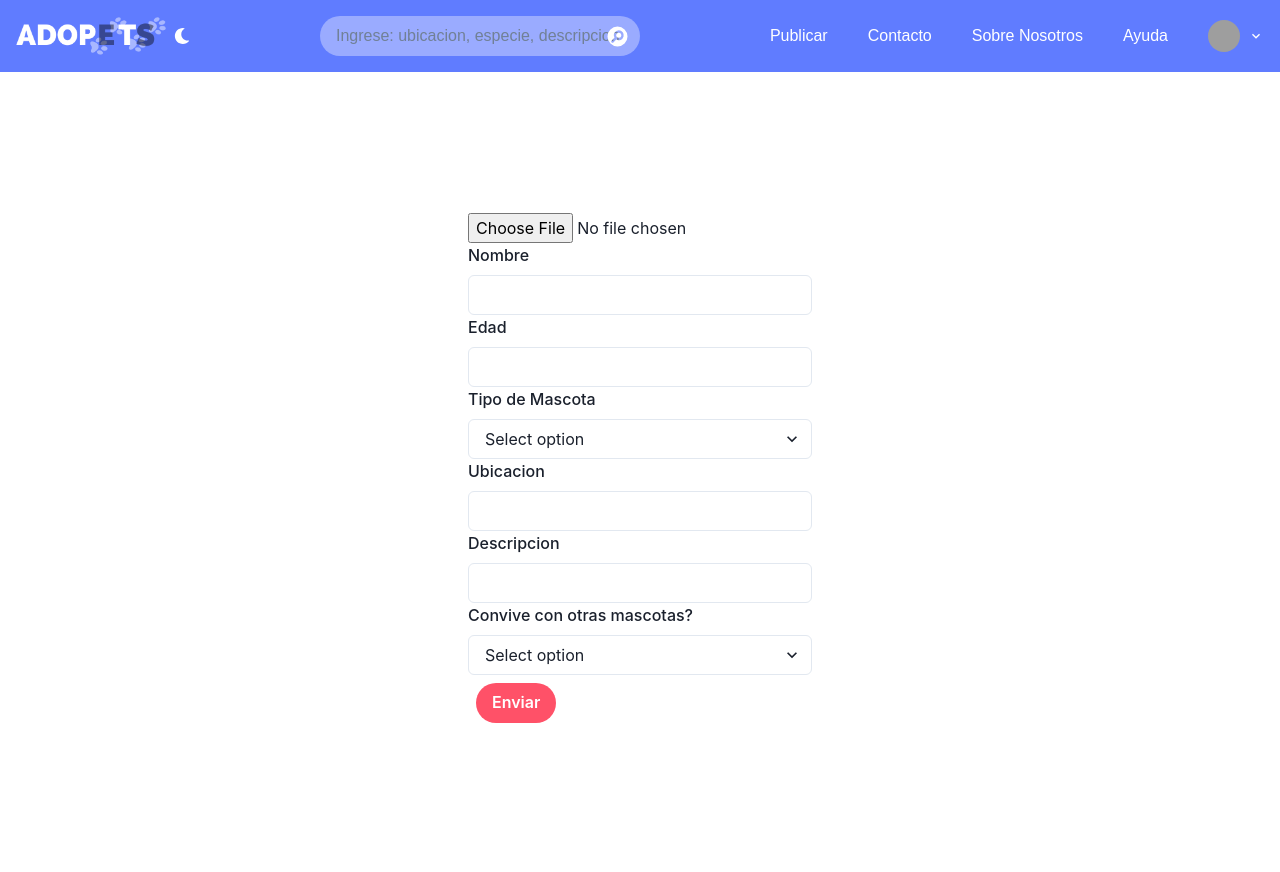
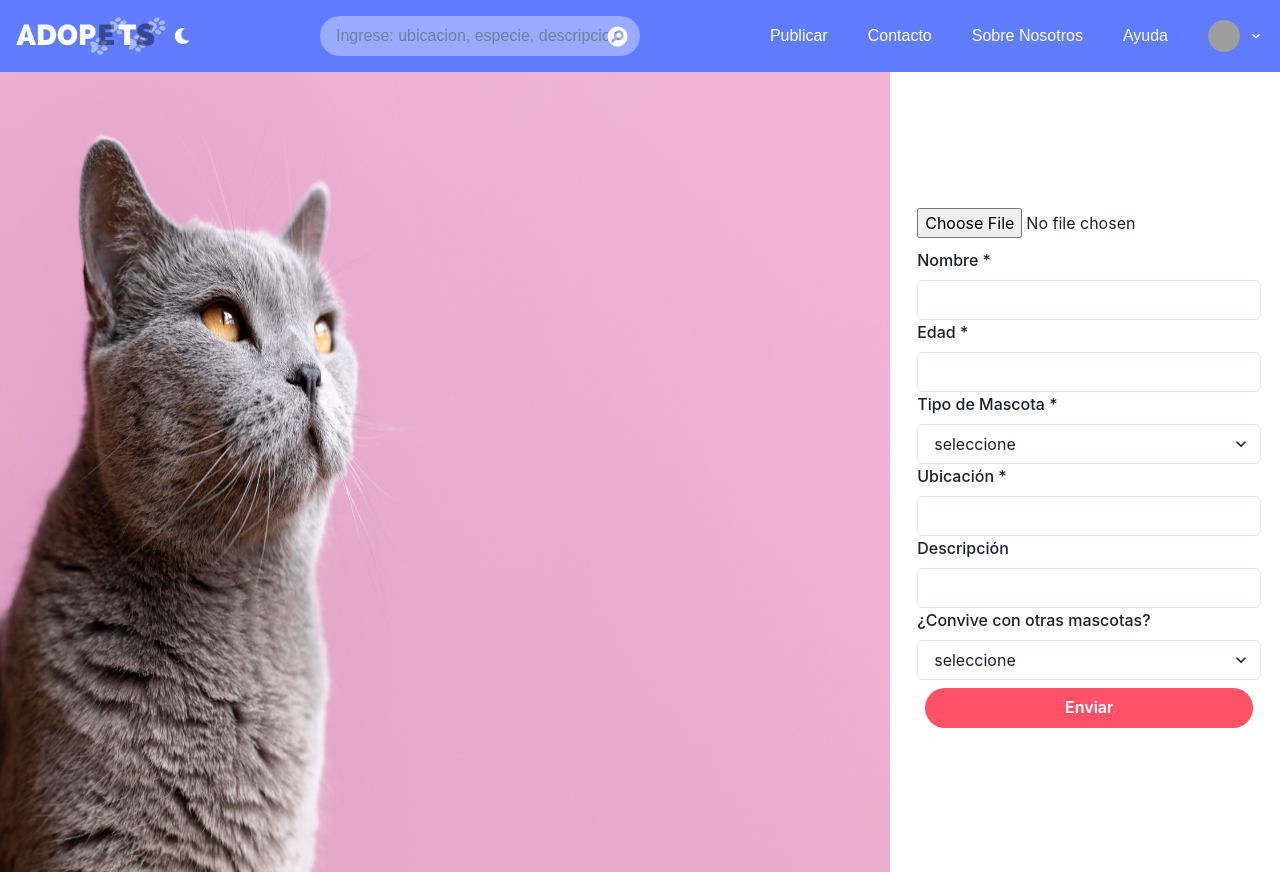
Before and after one commit to ServezynskiMarcos/Adopets, a React (Vite) app in the folder client/: page /newpost in a window 1280 px wide. Built offline with nearby package versions, Linux system fonts and the light colour scheme; grey boxes are pictures that could not be loaded; a web font is replaced by a local one.

Commit message:
feat:(visual improvement to the NewPost component)

```diff
--- a/client/src/components/posts/NewPost.jsx
+++ b/client/src/components/posts/NewPost.jsx
@@ -1,20 +1,30 @@
 import {
+  Alert,
+  AlertIcon,
   Button,
   Checkbox,
-  FormLabel, Input,
+  FormLabel,
+  Image,
+  Input,
   Select,
-  Stack
+  Stack,
 } from "@chakra-ui/react";
 import axios from "axios";
 import React, { useState } from "react";
 import { useDispatch } from "react-redux";
+import { useNavigate } from "react-router-dom";
+import banner from "../../assets/bannerform1.png";
 import { postData } from "../../redux/Actions";
+
 const NewPost = () => {
   const [file, setFile] = useState(null);
   const [img, setImg] = useState("");
   const [show, setShow] = useState(true);
+  const [showB, setShowB] = useState(false);
+
 
   const dispatch = useDispatch();
+  const navigate = useNavigate();
 
   const [post, setPost] = useState({
     name: "",
@@ -35,8 +45,12 @@ const NewPost = () => {
   };
 
   const handleSubmit = (e) => {
-    e.preventDefault();
+    if (post.name === "" || post.age === "" || post.species === "" || post.ubication === "") {
+      setShowB(!showB)
+    } else {
       dispatch(postData(post));
+      navigate("/");
+    }
   };
 
   const CLOUD_NAME = "dfu4b6gky";
@@ -54,16 +68,24 @@ const NewPost = () => {
   };
 
   return (
+    <Stack w={"full"} h={"100vh"} direction={"row"}>
+
+      <Stack h={"100vh"} w={"70%"}>
+        <Image src={banner} h={"100vh"} />
+      </Stack>
       <Stack
-      w={"full"}
         h={"100vh"}
+        w={"30%"}
+        alignItems={"center"}
         justifyContent={"center"}
-      alignItems={"center"}
       >
-      <Stack w={"lg"} alignItems={"center"} p={8} borderRadius={"lg"}>
         <form onSubmit={handleSubmit}>
           <Stack spacing={2}>
-            <input type="file" onChange={(e) => setFile(e.target.files[0])} />
+            <input
+              type="file"
+              onChange={(e) => setFile(e.target.files[0])}
+              style={{ marginBottom: "10px" }}
+            />
             {file ? (
               show ? (
                 <Stack
@@ -77,14 +99,13 @@ const NewPost = () => {
               ) : null
             ) : null}
           </Stack>
-
-          <FormLabel>Nombre</FormLabel>
+          <FormLabel>Nombre *</FormLabel>
           <Input type="text" name="name" onChange={handleChange} />
-          <FormLabel>Edad</FormLabel>
+          <FormLabel>Edad *</FormLabel>
           <Input type="text" name="age" onChange={handleChange} />
-          <FormLabel>Tipo de Mascota</FormLabel>
+          <FormLabel>Tipo de Mascota *</FormLabel>
           <Select
-            placeholder="Select option"
+            placeholder="seleccione"
             name="species"
             onChange={handleChange}
           >
@@ -92,23 +113,31 @@ const NewPost = () => {
             <option value="gato">Gato</option>
             <option value="otro">Otro</option>
           </Select>
-          <FormLabel>Ubicacion</FormLabel>
+          <FormLabel>Ubicación *</FormLabel>
           <Input type="text" name="ubication" onChange={handleChange} />
-          <FormLabel>Descripcion</FormLabel>
+          <FormLabel>Descripción</FormLabel>
           <Input type="text" name="description" onChange={handleChange} />
-          <FormLabel>Convive con otras mascotas?</FormLabel>
+          <FormLabel>¿Convive con otras mascotas?</FormLabel>
           <Select
-            placeholder="Select option"
+            placeholder="seleccione"
             name="coexistence"
             onChange={handleChange}
           >
             <option value="si">Si</option>
             <option value="no">No</option>
           </Select>
+          <Stack>
             <Button type="submit" margin={2}>
               Enviar
             </Button>
+          </Stack>
         </form>
+        {showB ? (
+        <Alert status="error">
+          <AlertIcon />
+          Debe completar los campos requeridos (*)
+        </Alert>
+      ) : null}
       </Stack>
     </Stack>
   );
```
Also changed, not shown: client/src/assets/bannerform.jpg (added), client/src/assets/bannerform1.png (added). Lines whose indentation alone changed are shown as unchanged.
